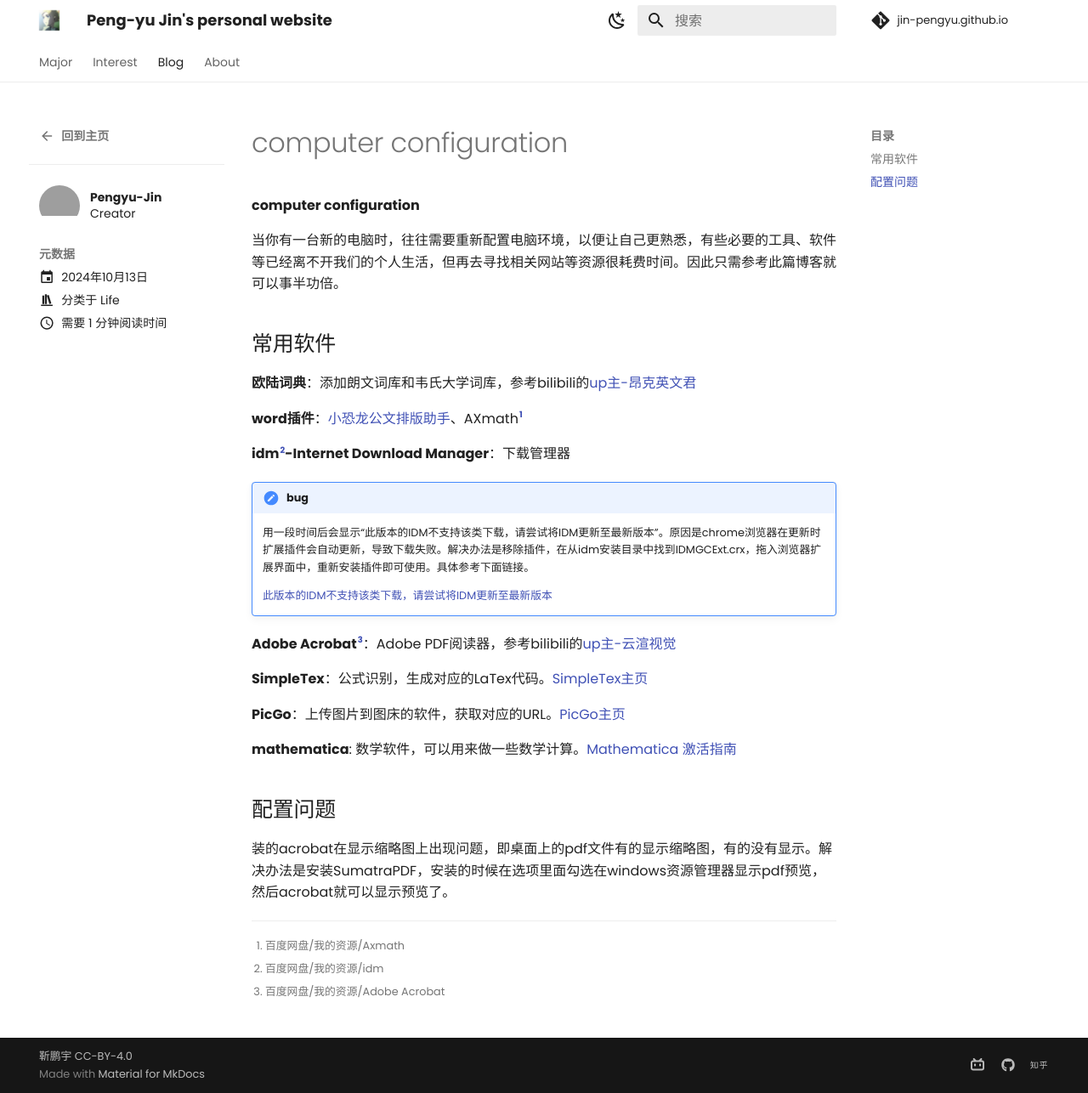
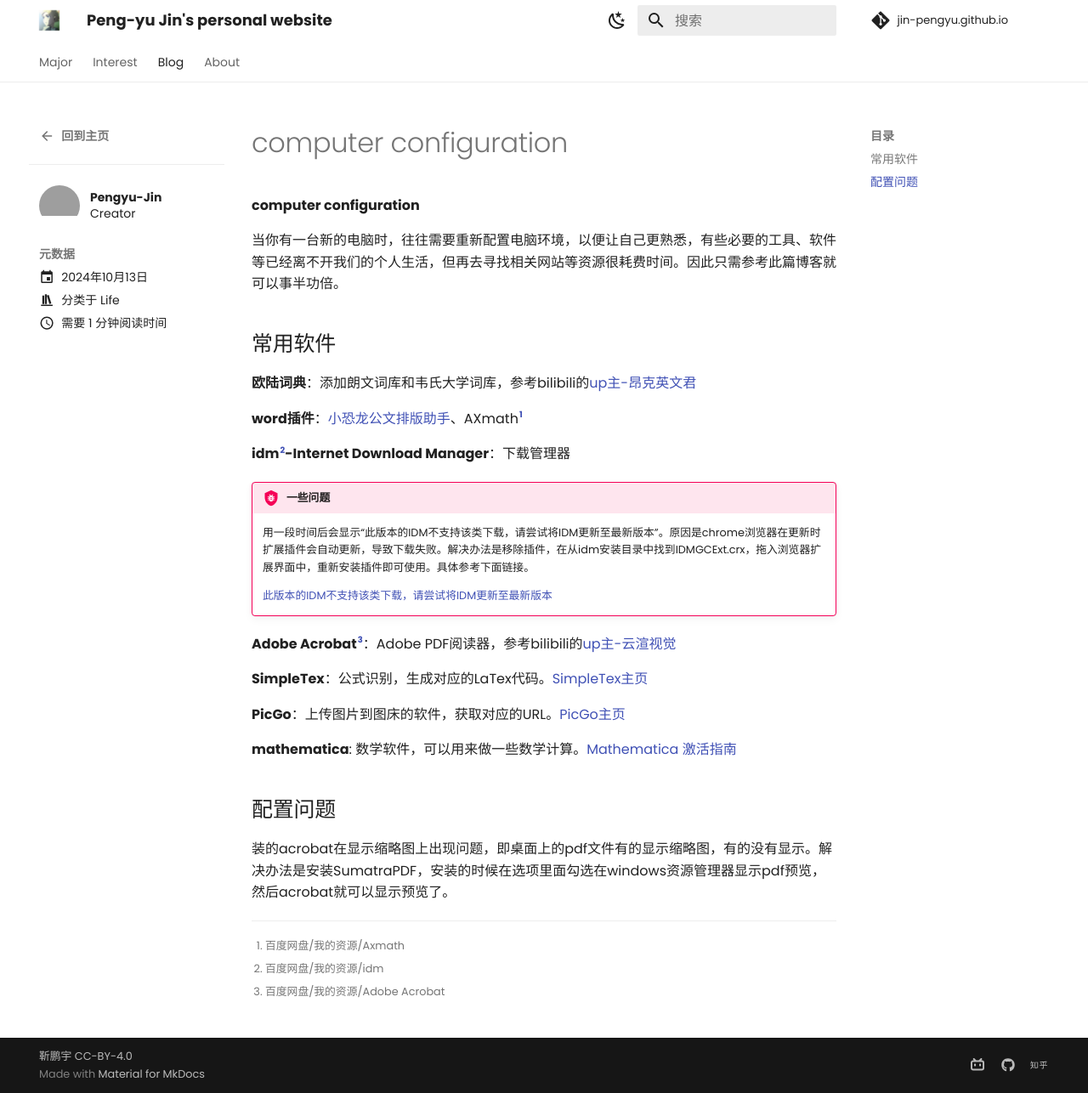
Before and after one commit to Pengyu-Jin/Pengyu-Jin.github.io, an MkDocs documentation site: the page built from docs/blog/posts/computer configuration.md, in a window 1280 px wide and 1286 px high. Shown: the whole window at 85% size. Built offline with MkDocs 1.6.1 and Material for MkDocs 9.7.7, drawn with Linux system fonts in a browser that asks for light colours; comment, search, counter and statistics services are not loaded; grey boxes are pictures that could not be loaded.

Commit message:
20241014

```diff
--- a/docs/blog/posts/computer configuration.md
+++ b/docs/blog/posts/computer configuration.md
@@ -20,7 +20,7 @@
 
 **idm[^2]-Internet Download Manager**：下载管理器
 
-!!! alert "bug"
+!!! bug "一些问题"
 
     用一段时间后会显示“此版本的IDM不支持该类下载，请尝试将IDM更新至最新版本”。原因是chrome浏览器在更新时扩展插件会自动更新，导致下载失败。解决办法是移除插件，在从idm安装目录中找到IDMGCExt.crx，拖入浏览器扩展界面中，重新安装插件即可使用。具体参考下面链接。
 
```
